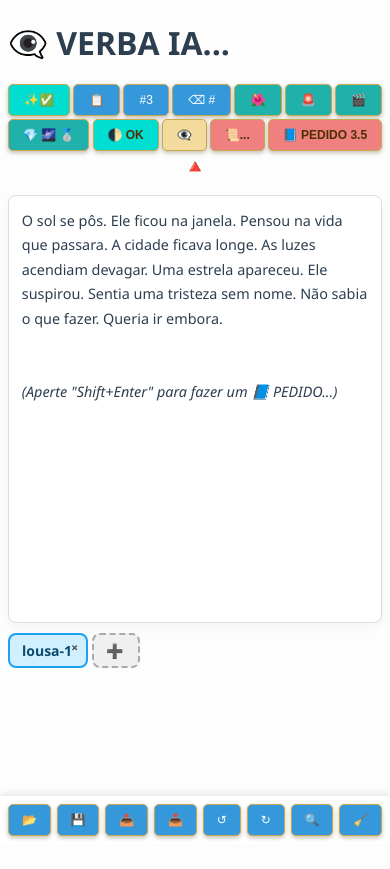
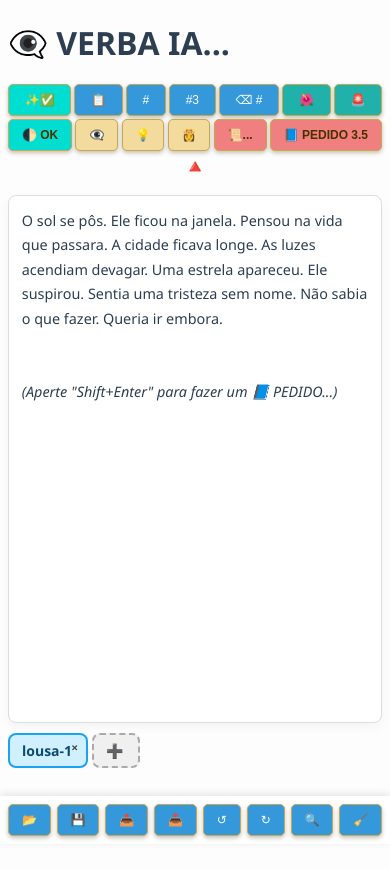
Before and after one commit to benilto87/verbaia-publico, a Flask app: page / in a window 390 px wide. Before the commit the page ends 840 px from the top, so only its background shows below. Run offline with Flask 3, Linux system fonts and the light colour scheme; the visitor is signed in with stand-in values (Sample User, id 1).

Commit message:
várias mudanças

```diff
--- a/static/css/estilo1.css
+++ b/static/css/estilo1.css
@@ -228,6 +228,22 @@ h1 {
     border-left: 3px solid var(--highlight);
 }
 
+/* ******************************************************************************************************** */
+
+#loading-simbol {
+    text-align: center;
+    font-style: italic;
+    color: var(--accent);
+    margin-top: 10px;
+}
+
+#simbol-feedback {
+    text-align: center;
+    color: var(--error-color);
+    font-style: italic;
+    margin-top: 5px;
+}
+
 /* GERAR RASCUNHO*/
 .sentence-group {
   margin-bottom: 12px;
@@ -243,22 +259,6 @@ h1 {
   color: #ff4d6d;
   font-weight: bold;
   margin-right: 8px;
-}
-
-/* ******************************************************************************************************** */
-
-#loading-simbol {
-    text-align: center;
-    font-style: italic;
-    color: var(--accent);
-    margin-top: 10px;
-}
-
-#simbol-feedback {
-    text-align: center;
-    color: var(--error-color);
-    font-style: italic;
-    margin-top: 5px;
 }
 
 /* CHAT BOTÕES E POSICIONAMENTO ********************************************************************************************** */
@@ -429,7 +429,7 @@ h1 {
     /* Otimizando o contêiner do editor para celulares */
     .editor-container {
         max-height: 40vh;
-        min-height: 400px;
+        min-height: 500px;
         padding: 0.8rem;
     }
 
--- a/templates/index.html
+++ b/templates/index.html
@@ -89,7 +89,7 @@
 <button id="copyButton" class="toolbar-button botao-fixo-tarefa" onclick="copyText()" title="Copiar Texto">📋</button>
 
 <!-- Botões de numeração e marcas -->
-<button class="toolbar-button botao-modificavel" onclick="numberSentences()" title="Numerar Frases">#</button>
+<button class="toolbar-button botao-fixo-tarefa" onclick="numberSentences()" title="Numerar Frases">#</button>
 <button class="toolbar-button botao-fixo-tarefa" onclick="numberSentencesBy3()" title="Numerar por blocos de 3 frases">#3</button>
 <button class="toolbar-button botao-modificavel" onclick="numberSentencesBy4()" title="Numerar por blocos de 4 frases">#4</button>
 <button class="toolbar-button botao-fixo-tarefa" onclick="removeNumbering()" title="Remover Numeração">⌫ #</button>
@@ -98,14 +98,14 @@
 <!-- Botões de análise -->
 <button class="toolbar-button botao-fixo-tarefa botao-marcas" onclick="analisarDicasIA()" title="Análise de Fluidez">🌺</button>
 <button class="toolbar-button botao-fixo-tarefa botao-marcas" onclick="analyzeFluidezIA()" title="Análise de Fluidez">🚨</button>
-<button class="toolbar-button botao-fixo-tarefa botao-marcas" onclick="executarMarcadorDeCenas()" title="Marcar Cenas Principais">🎬</button>
-<button class="toolbar-button botao-fixo-tarefa botao-marcas" onclick="analyzeWithAI()" title="Analisar com IA">💎 🌌 🥈</button>
+<button class="toolbar-button botao-modificavel botao-marcas" onclick="executarMarcadorDeCenas()" title="Marcar Cenas Principais">🎬</button>
+<button class="toolbar-button botao-modificavel botao-marcas" onclick="analyzeWithAI()" title="Analisar com IA">💎 🌌 🥈</button>
 <button class="toolbar-button botao-fixo-tarefa botao-turquesa" onclick="corrigirTexto2()" title="Analisar com IA">🌓 OK</button>
 
 <!-- Botões da Flávia -->
 <button class="toolbar-button botao-fixo-tarefa botao-dourado" onclick="inspirarComFlavia()" title="Inspiração da Flávia">👁‍🗨</button>
-<button class="toolbar-button botao-modificavel botao-dourado" onclick="inspirarComFlavia2()" title="Reflexão da Flávia">💡</button>
-<button class="toolbar-button botao-modificavel botao-dourado" onclick="inspirarComFlavia3()" title="Leitora Virtual">👸</button>
+<button class="toolbar-button botao-fixo-tarefa botao-dourado" onclick="inspirarComFlavia2()" title="Reflexão da Flávia">💡</button>
+<button class="toolbar-button botao-fixo-tarefa botao-dourado" onclick="inspirarComFlavia3()" title="Leitora Virtual">👸</button>
 <button class="toolbar-button botao-fixo-tarefa botao-especial" onclick="gerarRascunho()" title="Gerar Rascunho">📜...</button>
 
 <!-- Pedido IA -->
@@ -118,7 +118,7 @@
 <div id="modo-chat-selector">
   <button class="botao-modificavel" onclick="trocarModoChat('romantico')" style="background: none; border: none; font-size: 1.2em; cursor: pointer;">💖</button>
   <button class="botao-modificavel" onclick="trocarModoChat('edtorial')" style="background: none; border: none; font-size: 1.2em; cursor: pointer;">📘</button>
-  <button id="botao-modo-geral" onclick="trocarModo()" style="background: none; border: none; font-size: 1.0em; cursor: pointer;">Modo Tarefa 📌</button>
+  <button id="botao-modo-geral" onclick="trocarModo()" style="background: none; border: none; font-size: 1.0em; cursor: pointer;">Modo Tarefa 📲</button>
   </div>
 
 			</div>
```
Also changed, not shown: static/css/chats/chat_romantico.css (+7 -0 lines).
